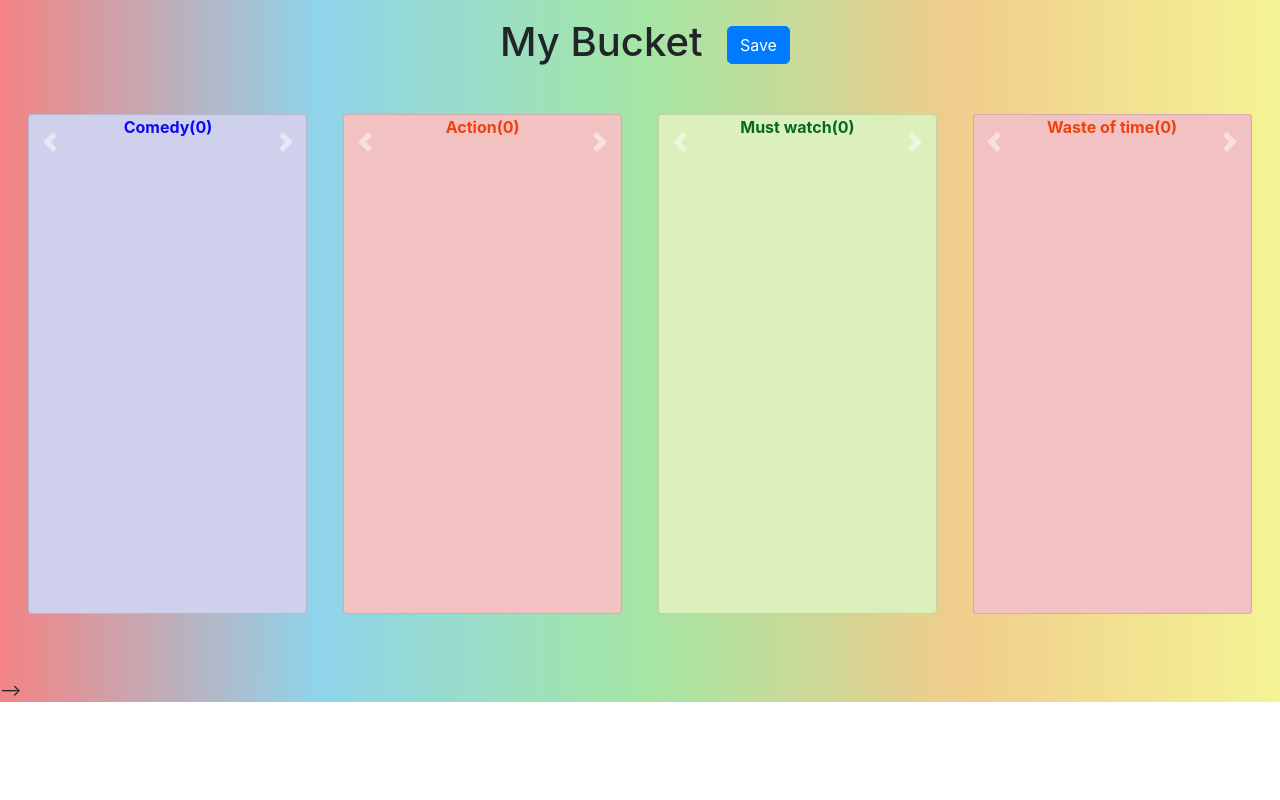
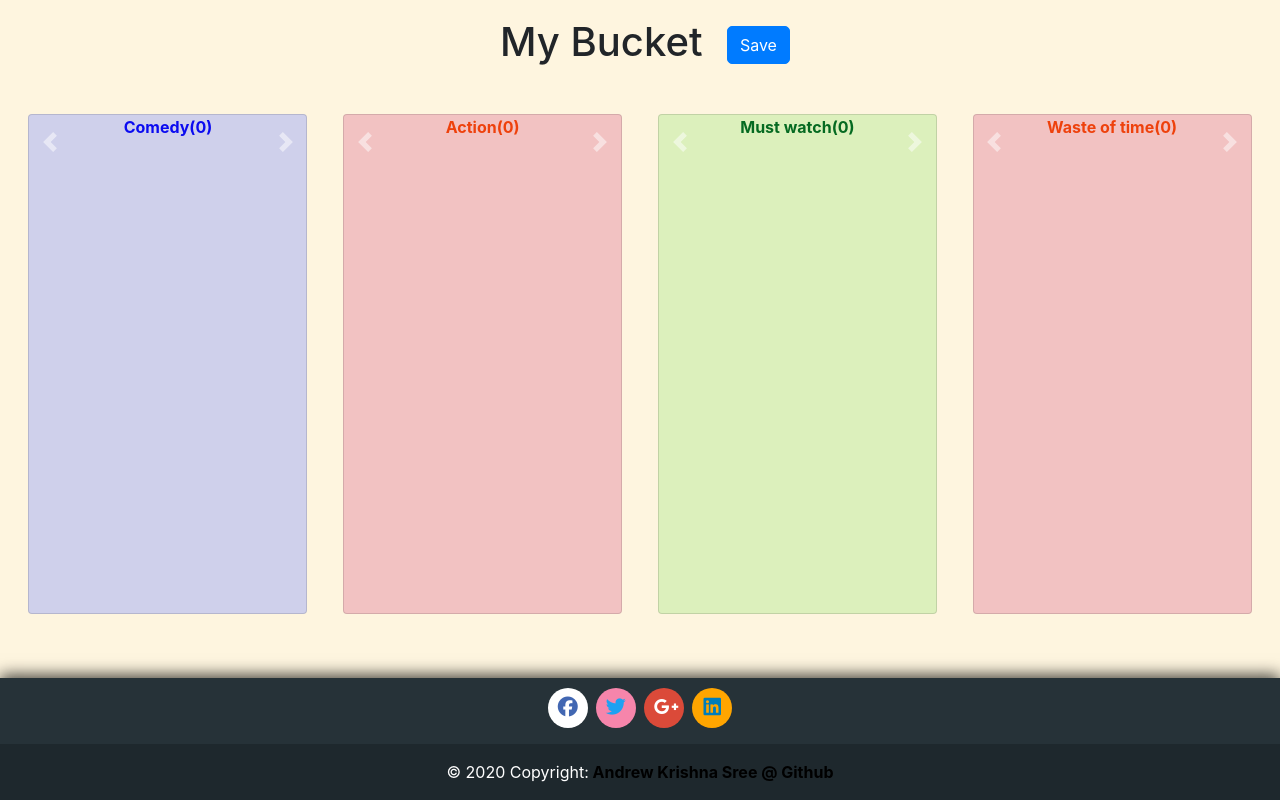
Before and after one commit to katrinity/Final_Project, a React (Create React App) app in the folder client/: page /search in a window 1280 px wide. Shown: the part 874-1674 px from the top of the page. Before the commit the page ends 1576 px from the top, so only its background shows below. Built offline with nearby package versions, Linux system fonts and the light colour scheme; no server answers.

Commit message:
banner cards structured

```diff
--- a/client/package.json
+++ b/client/package.json
@@ -11,8 +11,10 @@
     "@testing-library/react": "^9.3.2",
     "@testing-library/user-event": "^7.1.2",
     "jquery": "^3.4.1",
+    "radium": "^0.26.0",
     "react": "^16.6.3",
     "react-dom": "^16.6.3",
+    "react-multi-carousel": "^2.5.2",
     "react-responsive-carousel": "^3.1.51",
     "react-router-dom": "^5.1.2",
     "react-scripts": "2.1.1"
--- a/client/public/index.html
+++ b/client/public/index.html
@@ -24,6 +24,7 @@
     <!-- <link rel="stylesheet" href="https://cdnjs.cloudflare.com/ajax/libs/font-awesome/4.7.0/css/font-awesome.min.css"> -->
     <link rel="stylesheet" href="https://stackpath.bootstrapcdn.com/bootstrap/4.4.1/css/bootstrap.css"  crossorigin="anonymous">
     <link href="//netdna.bootstrapcdn.com/font-awesome/4.0.3/css/font-awesome.css" rel="stylesheet">
+    <script src="https://kit.fontawesome.com/859b5e863e.js" crossorigin="anonymous"></script>
     <!--
       Notice the use of %PUBLIC_URL% in the tags above.
       It will be replaced with the URL of the `public` folder during the build.
@@ -58,7 +59,7 @@
 <!-- <script src="https://code.jquery.com/jquery-3.4.1.slim.min.js" integrity="sha384-J6qa4849blE2+poT4WnyKhv5vZF5SrPo0iEjwBvKU7imGFAV0wwj1yYfoRSJoZ+n" crossorigin="anonymous"></script> -->
 <script src="https://cdn.jsdelivr.net/npm/popper.js@1.16.0/dist/umd/popper.min.js" integrity="sha384-Q6E9RHvbIyZFJoft+2mJbHaEWldlvI9IOYy5n3zV9zzTtmI3UksdQRVvoxMfooAo" crossorigin="anonymous"></script>
 <!-- <script src="https://stackpath.bootstrapcdn.com/bootstrap/4.4.1/js/bootstrap.min.js" integrity="sha384-wfSDF2E50Y2D1uUdj0O3uMBJnjuUD4Ih7YwaYd1iqfktj0Uod8GCExl3Og8ifwB6" crossorigin="anonymous"></script> -->
-<script src="https://stackpath.bootstrapcdn.com/bootstrap/4.4.1/js/bootstrap.js"  crossorigin="anonymous"></script> -->
+<script src="https://stackpath.bootstrapcdn.com/bootstrap/4.4.1/js/bootstrap.js"  crossorigin="anonymous"></script>
 <!-- <script src="bootstrap.js"></script> -->
 <script>
   function onSignIn(googleUser){
--- a/client/src/App.css
+++ b/client/src/App.css
@@ -1,6 +1,7 @@
 .App {
   text-align: center;
-  background-image: linear-gradient(to right, rgb(244, 131, 131) ,rgb(143, 212, 235),rgb(164, 230, 164),rgb(240, 205, 140), rgb(244, 244, 149));
+  background-color: #fef5df;
+  /* background-image: linear-gradient(to right, rgb(244, 131, 131) ,rgb(143, 212, 235),rgb(164, 230, 164),rgb(240, 205, 140), rgb(244, 244, 149)); */
 }
 
 .App-logo {
@@ -393,3 +394,110 @@ margin: 2% 0 0 30%;
 .saved-comments:hover {
   overflow: scroll;
 }
+
+
+
+/*Banner Carousel CSS */
+body {
+  background-color: #fef5df;
+}
+.containerBanner {
+  width: 300px;
+  height: 400px;
+  position: absolute;
+  top: 0;
+  right: 0;
+  left: 0;
+  bottom: 0;
+  margin: auto;
+  background: url("https://images.fandango.com/ImageRenderer/200/0/redesign/static/img/default_poster.png/0/images/MasterRepository/fandango/219390/KO%20-%20Final%20Poster.jpg");
+  background-color: black;
+  background-size: cover;
+  cursor: pointer;
+  -webkit-box-shadow: 0 0 5px #000;
+  box-shadow: 0 0 5px #000;
+}
+.overlayBanner {
+  clear: left;
+  width: 100%;
+  height: 100%;
+  display: grid;
+  grid-template-columns: 1fr;
+  grid-template-rows: 1fr 2fr 2fr 1fr;
+  background: rgba(77, 77, 77, .9);
+  color: #fef5df;
+  opacity: 0;
+  transition: all 0.5s;
+  font-family: 'Playfair Display', serif;
+}
+.items {
+  padding-left: 20px;
+  letter-spacing: 3px;
+}
+.head {
+  font-size: 30px;
+  line-height: 40px;
+  transform: translateY(40px);
+  transition: all 0.7s;
+}
+.head hr {
+  display: block;
+  width: 0;
+  border: none;
+  border-bottom: solid 2px #fef5df;
+  position: absolute;
+  bottom: 0;
+  left: 20px;
+  transition: all 0.5s;
+}
+.director {
+  text-align: 'left';
+  font-size: 22px;
+  line-height: 10px;
+  font-weight: bold;
+  opacity: 0;
+  transform: translateY(40px);
+  transition: all 0.7s;
+}
+.director .old {
+  color: #b3b3b3;
+}
+.cart {
+  font-size: 12px;
+  opacity: 0;
+  letter-spacing: 1px;
+  font-family: 'Lato', sans-serif;
+  transform: translateY(40px);
+  transition: all 0.7s;
+}
+.cart i {
+  font-size: 16px;
+}
+.cart span {
+  margin-left: 10px;
+}
+.containerBanner:hover .overlayBanner {
+  opacity: 1;
+}
+.containerBanner:hover .overlayBanner .head {
+  transform: translateY(0px);
+}
+.containerBanner:hover .overlayBanner hr {
+  width: 75px;
+  transition-delay: 0.4s;
+}
+.containerBanner:hover .overlayBanner .director {
+  transform: translateY(0px);
+  transition-delay: 0.3s;
+  opacity: 1;
+}
+.containerBanner:hover .overlayBanner .genre {
+  transform: translateY(0px);
+  transition-delay: 0.3s;
+  opacity: 1;
+}
+.containerBanner:hover .overlayBanner .cart {
+  transform: translateY(0px);
+  transition-delay: 0.6s;
+  opacity: 1;
+}
--- a/client/src/App.js
+++ b/client/src/App.js
@@ -1,9 +1,10 @@
 import React from 'react';
 import {BrowserRouter as Router, Route, Switch } from "react-router-dom";
 import './App.css';
-import Nav from './components/Nav';
+import Landing from './components/Pages/Landing';
 import SearchPage from './components/Pages/Search';
 import SavedPage from './components/Pages/Saved';
+import Footer from './components/Footer';
 
 function App() {
   return (
@@ -11,10 +12,11 @@ function App() {
       <div className="App">
 
         <Switch>
-          <Route exact path="/" component={SearchPage} />
+          <Route exact path="/" component={Landing} />
           <Route exact path="/search" component={SearchPage} />
           <Route exact path="/saved" component={SavedPage} />
         </Switch>
+        <Footer />
       </div>
     </Router>
   );
--- /dev/null
+++ b/client/src/components/Banner/index.js
@@ -0,0 +1,94 @@
+import React, {Component} from 'react';
+import Carousel from 'react-multi-carousel';
+import 'react-multi-carousel/lib/styles.css';
+import BannerCard from '../BannerCard';
+import Radium from 'radium';
+
+const responsive = {
+    superLargeDesktop: {
+      // the naming can be any, depends on you.
+      breakpoint: { max: 4000, min: 3000 },
+      items: 5,
+    },
+    desktop: {
+      breakpoint: { max: 3000, min: 1024 },
+      items: 4,
+    },
+    tablet: {
+      breakpoint: { max: 1024, min: 464 },
+      items: 2,
+    },
+    mobile: {
+      breakpoint: { max: 464, min: 0 },
+      items: 1,
+    },
+  };
+
+class Banner extends Component{
+
+  constructor(props) {
+    super(props);
+    this.state = {
+        items: ''
+    };
+  }
+
+
+  render(){
+        return(
+          <Carousel
+          additionalTransfrom={0}
+          responsive = {responsive}
+          direction = {'right'}
+          arrows
+          autoPlay
+          autoPlaySpeed={2000}
+          centerMode={false}
+          className=""
+          containerClass="container-with-dots"
+          dotListClass=""
+          draggable
+          focusOnSelect={false}
+          infinite
+          itemClass=""
+          keyBoardControl
+          minimumTouchDrag={80}
+          renderButtonGroupOutside={false}
+          renderDotsOutside={false}
+          showDots={false}
+          sliderClass=""
+          slidesToSlide={3}
+          swipeable
+        >
+          <div><BannerCard/></div>
+          <div><BannerCard/></div>
+          <div><BannerCard/></div>
+          <div><BannerCard/></div>
+          <div>
+          <div style = {{width: '300px', height: '400px'}} className = 'container'>
+          <div className="containerBanner">
+                <div className="overlayBanner">
+                    <div className = "items"></div>
+                    <div className = "items head">
+                    <p>Movie Here</p>
+                    <hr></hr>
+                    </div>
+                    <div className = "items director">
+                    <p className="old">Director: </p>
+                    <p className="new">Release Year:</p>
+                    <p className="genre">Genre: </p>
+                    </div>
+                    <div className="items cart">
+                    <i class="fas fa-cart-arrow-down"></i>
+                    <span>SAVE and RATE</span>
+                </div>
+                </div>
+            </div>
+          </div>
+          </div>
+        </Carousel>
+        )
+    }
+}
+
+export default Banner;
--- /dev/null
+++ b/client/src/components/BannerCard/index.js
@@ -0,0 +1,37 @@
+import React, {Component} from 'react';
+
+class BannerCard extends Component{
+
+
+    constructor(props) {
+        super(props);
+        this.state = {
+            items: ''
+        };
+    }
+
+    render(){
+        return(
+            <div className="containerBanner">
+            <div className="overlayBanner">
+                <div className = "items"></div>
+                <div className = "items head">
+                <p>Movie Here</p>
+                <hr></hr>
+                </div>
+                <div className = "items director">
+                <p className="old">Director: </p>
+                <p className="new">Release Year:</p>
+                <p className = 'genre'>Genre: </p>
+                </div>
+                <div className="items cart">
+                <i class="fas fa-cart-arrow-down"></i>
+                <span>SAVE and RATE</span>
+            </div>
+            </div>
+        </div>
+        )
+    }
+}
+
+export default BannerCard;
--- /dev/null
+++ b/client/src/components/Footer/index.js
@@ -0,0 +1,100 @@
+import React from 'react';
+import Radium from 'radium';
+
+const footerStyle = {
+    base:{
+        backgroundColor: '#263238',
+        boxShadow: '0px -3px 15px 0px rgba(0,0,0,0.75)',
+        paddingTop: '10px'
+    }
+}
+const buttonStyle = {
+
+    fb:{
+        height: '40px',
+        width: '40px',
+        borderRadius: '50%',
+        backgroundColor: 'white',
+        transition: 'all 0.3s',
+        ':hover': {
+            transform: "scale(1.2, 0.7)"
+        }
+    },
+    gg:{
+        height: '40px',
+        width: '40px',
+        borderRadius: '50%',
+        backgroundColor: '#db4a39',
+        transition: 'all 0.3s',
+        ':hover': {
+            transform: "scale(1.2, 0.7)"
+        }
+    },
+    twt:{
+        height: '40px',
+        width: '40px',
+        borderRadius: '50%',
+        backgroundColor: '#f685ab',
+        transition: 'all 0.3s',
+        ':hover': {
+            transform: "scale(1.2, 0.7)"
+        }
+
+    },
+    linkd:{
+        height: '40px',
+        width: '40px',
+        borderRadius: '50%',
+        backgroundColor: 'orange',
+        transition: 'all 0.3s',
+        ':hover': {
+            transform: "scale(1.2, 0.7)"
+        }
+
+    }
+}
+
+function Footer(){
+    return(
+        <footer style = {footerStyle.base} className="page-footer font-small ">
+
+            <div className="container z-depth-2">
+
+                <ul className="list-unstyled list-inline text-center">
+                <li className="list-inline-item">
+                    <a key = {1} style = {buttonStyle.fb} className ='btn'>
+                    <i style = {{marginLeft: '-.2rem', textAlign: 'center',color: "#4267b2"}} className="fab fa-facebook fa-lg"></i>
+                    </a>
+                </li>
+                <li className="list-inline-item">
+                    <a key = {2} style = {buttonStyle.twt} className="btn">
+                    <i style = {{marginLeft: '-.2rem', color: '#1DA1F2'}} className="fab fa-twitter fa-lg"></i>
+                    </a>
+                </li>
+                <li className="list-inline-item">
+                    <a key = {3 }style = {buttonStyle.gg} className="btn">
+                    <i style = {{marginLeft: '-.2rem', color: 'white'}} className="fab fa-google-plus-g fa-lg"></i>
+                    </a>
+                </li>
+                <li className="list-inline-item">
+                    <a key = {4} style = {buttonStyle.linkd} className="btn">
+                    <i style = {{marginLeft: '-.1rem', color: '#007dbb'}} className="fab fa-linkedin fa-lg"></i>
+                    </a>
+                </li>
+                </ul>
+
+
+            </div>
+
+
+            <div style = {{backgroundColor: '#1e282d', color: 'white'}} className="footer-copyright text-center py-3">© 2020 Copyright:
+                <a href="https://github.com/homemadechowder/Final_Project"> Andrew Krishna Sree @ Github</a>
+            </div>
+
+
+            </footer>
+
+    )
+}
+
+export default Radium(Footer);
--- /dev/null
+++ b/client/src/components/Pages/Landing/index.js
@@ -0,0 +1,23 @@
+import React, { Component } from "react";
+import {BrowserRouter as Router, Route, Switch } from "react-router-dom";
+import '../../../App.css';
+import Nav from '../../../components/Nav';
+import Banner from '../../Banner';
+import BannerCard from '../../BannerCard';
+import Bucket from '../../../components/Bucket';
+import axios from "axios";
+import $ from "jquery";
+
+function Landing(){
+    return(
+        <div>
+        <Nav menus = {[]}/>
+        <Banner />
+        <Banner />
+
+        </div>
+
+    )
+}
+
+export default Landing;
--- a/client/src/components/Pages/Saved/index.js
+++ b/client/src/components/Pages/Saved/index.js
@@ -7,7 +7,7 @@ import Bucket from '../../../components/Bucket';
 import axios from "axios";
 import $ from "jquery";
 
-import { FontAwesomeIcon } from '@fortawesome/react-fontawesome';
+// import { FontAwesomeIcon } from '@fontawesome/react-fontawesome';
 
 class SavedPage extends Component {
 
```
Also changed, not shown: client/src/components/BannerCard/style.css (added), 1 other file (tests, documents, lock files or other folders).
